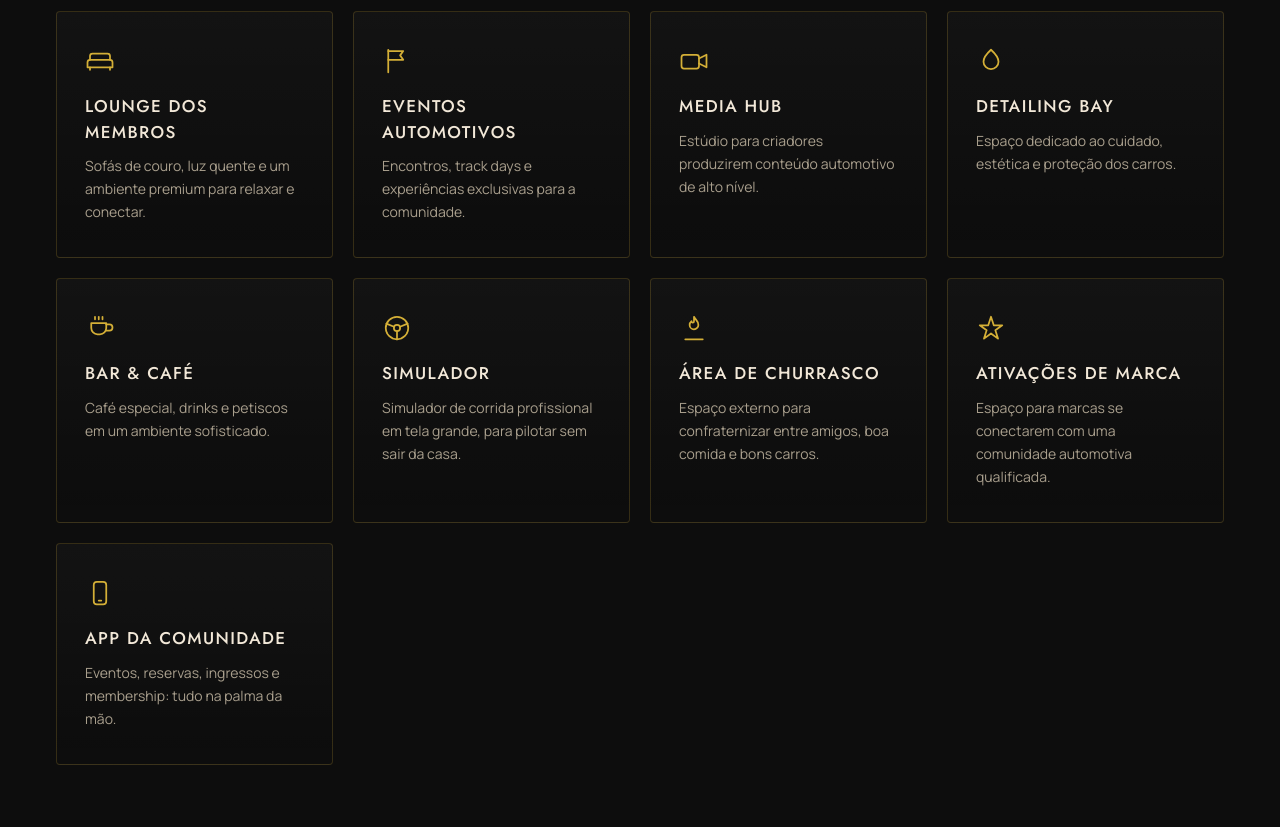
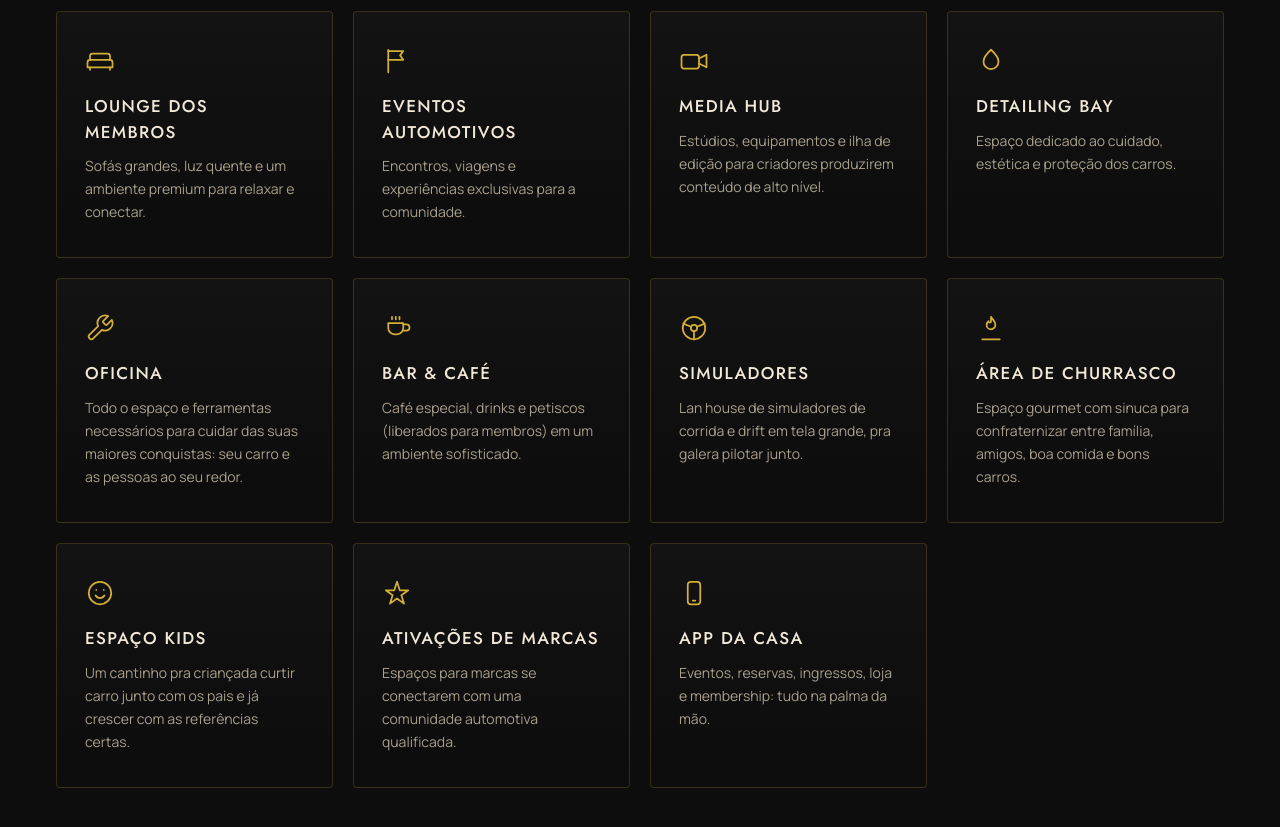
Before and after one commit to leaopedro/ccc-lp, a React (Vite) app: page / in a window 1280 px wide. Shown: the part 1700-2527 px from the top of the page. Built offline with nearby package versions, Linux system fonts and the light colour scheme.

Commit message:
copy: update feature card text and add Oficina and Espaço Kids tiles
Co-Authored-By: Claude Opus 4.8 <noreply@anthropic.com>

```diff
--- a/src/data/content.ts
+++ b/src/data/content.ts
@@ -7,17 +7,17 @@ export interface FeatureCard {
 export const featureCards: FeatureCard[] = [
   {
     title: 'Lounge dos Membros',
-    description: 'Sofás de couro, luz quente e um ambiente premium para relaxar e conectar.',
+    description: 'Sofás grandes, luz quente e um ambiente premium para relaxar e conectar.',
     iconSvg: `<svg width="30" height="30" viewBox="0 0 24 24" fill="none" stroke="currentColor" stroke-width="1.4" stroke-linecap="round" stroke-linejoin="round"><path d="M4 11V8a2 2 0 0 1 2-2h12a2 2 0 0 1 2 2v3"/><path d="M2 13a2 2 0 0 1 2-2h16a2 2 0 0 1 2 2v4H2z"/><path d="M4 17v2M20 17v2"/></svg>`,
   },
   {
     title: 'Eventos Automotivos',
-    description: 'Encontros, track days e experiências exclusivas para a comunidade.',
+    description: 'Encontros, viagens e experiências exclusivas para a comunidade.',
     iconSvg: `<svg width="30" height="30" viewBox="0 0 24 24" fill="none" stroke="currentColor" stroke-width="1.4" stroke-linecap="round" stroke-linejoin="round"><path d="M5 3v18"/><path d="M5 4h12l-2.5 3.5L17 11H5"/></svg>`,
   },
   {
     title: 'Media Hub',
-    description: 'Estúdio para criadores produzirem conteúdo automotivo de alto nível.',
+    description: 'Estúdios, equipamentos e ilha de edição para criadores produzirem conteúdo de alto nível.',
     iconSvg: `<svg width="30" height="30" viewBox="0 0 24 24" fill="none" stroke="currentColor" stroke-width="1.4" stroke-linecap="round" stroke-linejoin="round"><rect x="2" y="7" width="14" height="11" rx="2"/><path d="M16 10l6-3v10l-6-3"/></svg>`,
   },
   {
@@ -26,28 +26,38 @@ export const featureCards: FeatureCard[] = [
     iconSvg: `<svg width="30" height="30" viewBox="0 0 24 24" fill="none" stroke="currentColor" stroke-width="1.4" stroke-linecap="round" stroke-linejoin="round"><path d="M12 3s6 5.5 6 9.5a6 6 0 0 1-12 0C6 8.5 12 3 12 3z"/></svg>`,
   },
   {
+    title: 'Oficina',
+    description: 'Todo o espaço e ferramentas necessários para cuidar das suas maiores conquistas: seu carro e as pessoas ao seu redor.',
+    iconSvg: `<svg width="30" height="30" viewBox="0 0 24 24" fill="none" stroke="currentColor" stroke-width="1.4" stroke-linecap="round" stroke-linejoin="round"><path d="M14.7 6.3a1 1 0 0 0 0 1.4l1.6 1.6a1 1 0 0 0 1.4 0l3.77-3.77a6 6 0 0 1-7.94 7.94l-6.91 6.91a2.12 2.12 0 0 1-3-3l6.91-6.91a6 6 0 0 1 7.94-7.94l-3.76 3.76z"/></svg>`,
+  },
+  {
     title: 'Bar & Café',
-    description: 'Café especial, drinks e petiscos em um ambiente sofisticado.',
+    description: 'Café especial, drinks e petiscos (liberados para membros) em um ambiente sofisticado.',
     iconSvg: `<svg width="30" height="30" viewBox="0 0 24 24" fill="none" stroke="currentColor" stroke-width="1.4" stroke-linecap="round" stroke-linejoin="round"><path d="M5 8h12v4a5 5 0 0 1-5 5H10a5 5 0 0 1-5-5V8z"/><path d="M17 9h2.5a2.5 2.5 0 0 1 0 5H17"/><path d="M8 3v2M11 3v2M14 3v2"/></svg>`,
   },
   {
-    title: 'Simulador',
-    description: 'Simulador de corrida profissional em tela grande, para pilotar sem sair da casa.',
+    title: 'Simuladores',
+    description: 'Lan house de simuladores de corrida e drift em tela grande, pra galera pilotar junto.',
     iconSvg: `<svg width="30" height="30" viewBox="0 0 24 24" fill="none" stroke="currentColor" stroke-width="1.4" stroke-linecap="round" stroke-linejoin="round"><circle cx="12" cy="12" r="9"/><circle cx="12" cy="12" r="2.5"/><path d="M12 14.5V21M9.6 11L3.5 8.5M14.4 11l6.1-2.5"/></svg>`,
   },
   {
     title: 'Área de Churrasco',
-    description: 'Espaço externo para confraternizar entre amigos, boa comida e bons carros.',
+    description: 'Espaço gourmet com sinuca para confraternizar entre família, amigos, boa comida e bons carros.',
     iconSvg: `<svg width="30" height="30" viewBox="0 0 24 24" fill="none" stroke="currentColor" stroke-width="1.4" stroke-linecap="round" stroke-linejoin="round"><path d="M12 3c1.2 2.5 3.5 3.4 3.5 6.5a3.5 3.5 0 0 1-7 0c0-1.4.7-2.3 1.5-3 0 1.6 2 1.6 2 0 0-1.2 0-2.4 0-3.5z"/><path d="M5 21h14"/></svg>`,
   },
   {
-    title: 'Ativações de Marca',
-    description: 'Espaço para marcas se conectarem com uma comunidade automotiva qualificada.',
+    title: 'Espaço Kids',
+    description: 'Um cantinho pra criançada curtir carro junto com os pais e já crescer com as referências certas.',
+    iconSvg: `<svg width="30" height="30" viewBox="0 0 24 24" fill="none" stroke="currentColor" stroke-width="1.4" stroke-linecap="round" stroke-linejoin="round"><circle cx="12" cy="12" r="9"/><path d="M8.5 14a4 4 0 0 0 7 0"/><path d="M9 9.5h.01M15 9.5h.01"/></svg>`,
+  },
+  {
+    title: 'Ativações de Marcas',
+    description: 'Espaços para marcas se conectarem com uma comunidade automotiva qualificada.',
     iconSvg: `<svg width="30" height="30" viewBox="0 0 24 24" fill="none" stroke="currentColor" stroke-width="1.4" stroke-linecap="round" stroke-linejoin="round"><path d="M12 3l2.2 6.8H21l-5.5 4 2.1 6.7L12 16.4 6.4 20.5l2.1-6.7L3 9.8h6.8L12 3z"/></svg>`,
   },
   {
-    title: 'App da Comunidade',
-    description: 'Eventos, reservas, ingressos e membership: tudo na palma da mão.',
+    title: 'App da Casa',
+    description: 'Eventos, reservas, ingressos, loja e membership: tudo na palma da mão.',
     iconSvg: `<svg width="30" height="30" viewBox="0 0 24 24" fill="none" stroke="currentColor" stroke-width="1.4" stroke-linecap="round" stroke-linejoin="round"><rect x="7" y="3" width="10" height="18" rx="2.5"/><path d="M11 18h2"/></svg>`,
   },
 ]
```
